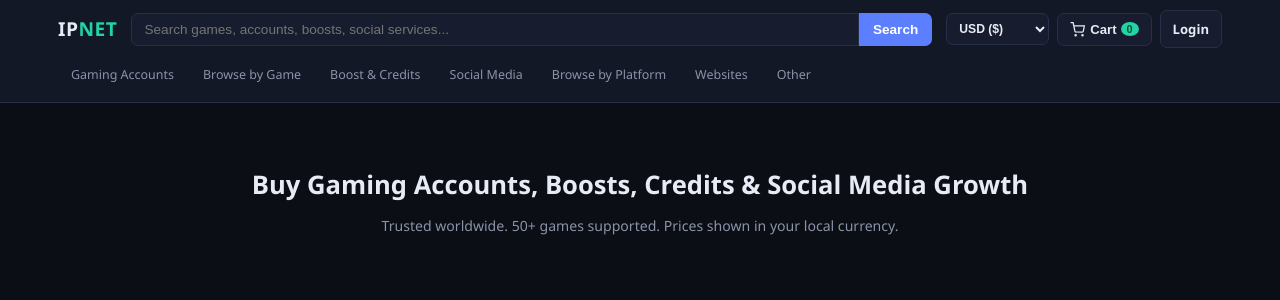
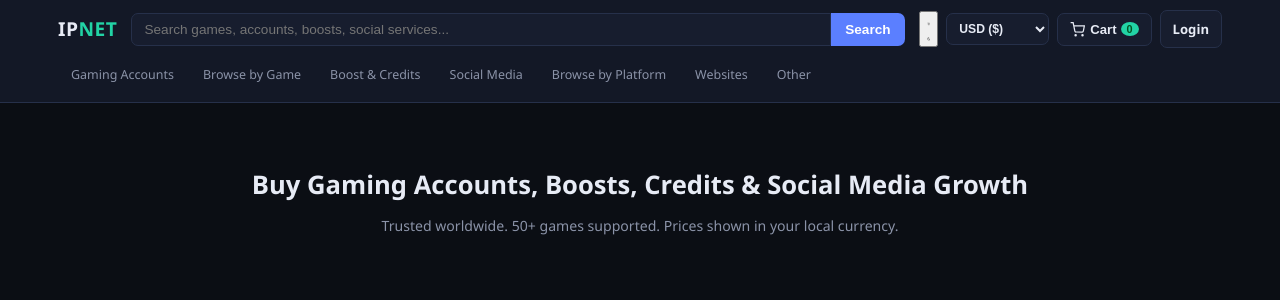
Before and after one commit to clinton10-cyber/IPNET, a Flask app: page / in a window 1280 px wide. Shown: the top 300 px of the page. Run offline with Flask 3, Linux system fonts and the light colour scheme; data comes from the database, SQL or seed files in the repository; data that the repository does not hold is empty.

Commit message:
Add files via upload

```diff
--- a/templates/admin_base.html
+++ b/templates/admin_base.html
@@ -2,6 +2,12 @@
 <html lang="en">
 <head>
 <meta charset="UTF-8"><meta name="viewport" content="width=device-width, initial-scale=1.0">
+<script>
+  (function() {
+    var saved = localStorage.getItem("ipnet-theme");
+    if (saved === "light" || saved === "dark") { document.documentElement.setAttribute("data-theme", saved); }
+  })();
+</script>
 <title>{% block title %}Admin - IPNET{% endblock %}</title>
 <link rel="stylesheet" href="{{ url_for('static', filename='css/style.css') }}">
 </head>
--- a/templates/base.html
+++ b/templates/base.html
@@ -3,8 +3,22 @@
 <head>
 <meta charset="UTF-8">
 <meta name="viewport" content="width=device-width, initial-scale=1.0">
+<script>
+  (function() {
+    var saved = localStorage.getItem("ipnet-theme");
+    if (saved === "light" || saved === "dark") {
+      document.documentElement.setAttribute("data-theme", saved);
+    }
+  })();
+</script>
 <title>{% block title %}IPNET - Buy Gaming Accounts, Boosts & Social Media Services{% endblock %}</title>
 <link rel="stylesheet" href="{{ url_for('static', filename='css/style.css') }}">
+<link rel="manifest" href="{{ url_for('static', filename='manifest.json') }}">
+<link rel="apple-touch-icon" href="{{ url_for('static', filename='icons/icon-192.png') }}">
+<meta name="theme-color" content="#0b0e14">
+<meta name="mobile-web-app-capable" content="yes">
+<meta name="apple-mobile-web-app-capable" content="yes">
+<meta name="apple-mobile-web-app-status-bar-style" content="black-translucent">
 <link rel="sitemap" type="application/xml" title="Sitemap" href="{{ url_for('sitemap_xml') }}">
 {% if site_favicon %}<link rel="icon" href="{{ site_favicon }}">{% endif %}
 </head>
@@ -23,6 +37,10 @@
       <button type="submit">Search</button>
     </form>
     <div class="header-actions">
+      <button id="theme-toggle" class="theme-toggle" type="button" title="Toggle light / dark theme" aria-label="Toggle light or dark theme">
+        <svg class="icon-sun" viewBox="0 0 24 24" fill="none" stroke="currentColor" stroke-width="2"><circle cx="12" cy="12" r="4"/><path d="M12 2v2M12 20v2M4.93 4.93l1.41 1.41M17.66 17.66l1.41 1.41M2 12h2M20 12h2M6.34 17.66l-1.41 1.41M19.07 4.93l-1.41 1.41"/></svg>
+        <svg class="icon-moon" viewBox="0 0 24 24" fill="none" stroke="currentColor" stroke-width="2"><path d="M21 12.79A9 9 0 1 1 11.21 3 7 7 0 0 0 21 12.79z"/></svg>
+      </button>
       <form method="post" action="{{ url_for('set_currency') }}" class="currency-picker">
         <input type="hidden" name="next" value="{{ request.full_path }}">
         <select name="currency" onchange="this.form.submit()" title="Prices shown in this currency">
@@ -98,6 +116,13 @@
   window.IPNET_CURRENCY = { code: "{{ display_currency }}", symbol: "{{ currency_symbol }}", rate: {{ fx_rate }} };
 </script>
 <script src="{{ url_for('static', filename='js/main.js') }}"></script>
+<script>
+  if ("serviceWorker" in navigator) {
+    window.addEventListener("load", () => {
+      navigator.serviceWorker.register("/sw.js").catch(() => {});
+    });
+  }
+</script>
 {% block scripts %}{% endblock %}
 </body>
 </html>
```
